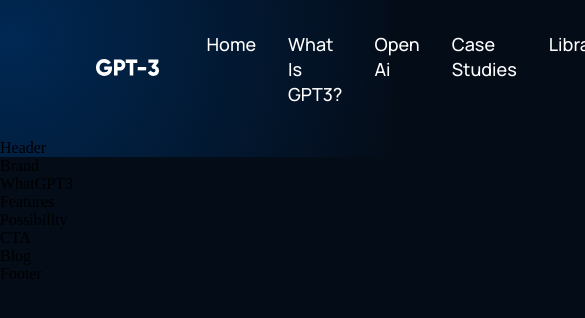
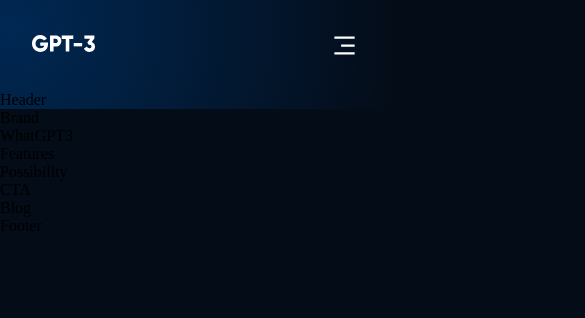
Before and after one commit to marialitwa/react-gpt3-tutorial-app, a React (Create React App) app: page / in a window 390 px wide. Shown: the top 318 px of the page, 585 px wide, since content can reach past the window. Built offline with nearby package versions, Linux system fonts and the light colour scheme.

Commit message:
Add basic styles and media queries to Navbar

```diff
--- a/src/components/navbar/Navbar.jsx
+++ b/src/components/navbar/Navbar.jsx
@@ -1,9 +1,12 @@
-import React from 'react';
-// import { RiMenu3Line, RiCloseLin } from "react-icons/ri";
+import React, { useState } from 'react';
+import { RiMenu3Line, RiCloseLine } from "react-icons/ri";
 import logo from "../../assets/logo.svg"
 import "./navbar.css";
 
+
 const Navbar = () => {
+  const [toggleMenu, setToggleMenu] = useState(false);
+
   return (
     <div className="gpt3__navbar">
       <div className="gpt3__navbar-links">
@@ -22,6 +25,24 @@
         <p>Sign in</p>
         <button type="button">Sign up</button>
       </div>
+      <div className="gpt3__navbar-menu">
+        {toggleMenu
+        ?  <RiCloseLine color="#fff" size={27} onClick={() => setToggleMenu(false)} />
+        :  <RiMenu3Line color="#fff" size={27} onClick={() => setToggleMenu(true)} />
+        }
+        {toggleMenu && (
+          <div className="gpt3__navbar-menu_container scale-up-center ">
+            <div className="gpt3__navbar-menu_container-links">
+              <p><a href="#home">Home</a></p>
+              <p><a href="#wgpt3">What is GPT3?</a></p>
+              <p><a href="#possibility">Open Ai</a></p>
+              <p><a href="#features">Case Studies</a></p>
+              <p><a href="#blog">Library</a></p>
+            </div>
+          </div>
+        )
+        }
+      </div>
     </div>
   )
 }
--- a/src/components/navbar/navbar.css
+++ b/src/components/navbar/navbar.css
@@ -2,6 +2,7 @@
     display: flex;
     justify-content: space-between;
     align-items: center;
+
     padding: 2rem 6rem;
 }
 
@@ -41,6 +42,7 @@
     font-size: 18px;
     line-height: 25px;
     text-transform: capitalize;
+
     margin: 0 1rem;
     cursor: pointer;
 }
@@ -54,9 +56,79 @@
     font-weight: 500;
     font-size: 18px;
     line-height: 25px;
-    border-radius: 5px;
-    border: 0;
+    border: none;
     outline: none;
     cursor: pointer;
+    border-radius: 5px;
+}
 
+.gpt3__navbar-menu {
+    margin-left: 1rem;
+
+    display: none;
+    position: relative;
 }
+
+.gpt3__navbar-menu svg {
+    cursor: pointer;
+}
+
+.gpt3__navbar-menu_container {
+    display: flex;
+    justify-content: flex-end;
+    align-items: flex-end;
+    flex-direction: column;
+
+    text-align: end;
+    background: var(--color-footer);
+    padding: 2rem;
+    position: absolute;
+    right: 0;
+    top: 40px;
+    margin-top: 1rem;
+    min-width: 210px;
+    border-radius: 5px;
+    box-shadow: 0px 0px 5px rgba(0,0, 0,0.2);
+}
+
+.gpt3__navbar-menu_container p {
+    margin: 1rem 0;
+}
+
+.gpt3__navbar-menu_container-links-sign {
+    display: none;
+}
+
+@media screen and (max-width: 1050px) {
+    .gpt3__navbar-links_container {
+        display: none;
+    }
+
+    .gpt3__navbar-menu {
+        display: flex;
+    }
+}
+
+@media screen and (max-width: 700px) {
+    .gpt3__navbar {
+        padding: 2rem 4rem;
+    }
+}
+
+@media screen and (max-width: 550px) {
+    .gpt3__navbar {
+        padding: 2rem;
+    }
+
+    .gpt3__navbar-sign {
+        display: none;
+    }
+
+    .gpt3__navbar-menu_container {
+        top: 20px;
+    }
+
+    .gpt3__navbar-menu_container-links-sign {
+        display: block;
+    }
+}
```
